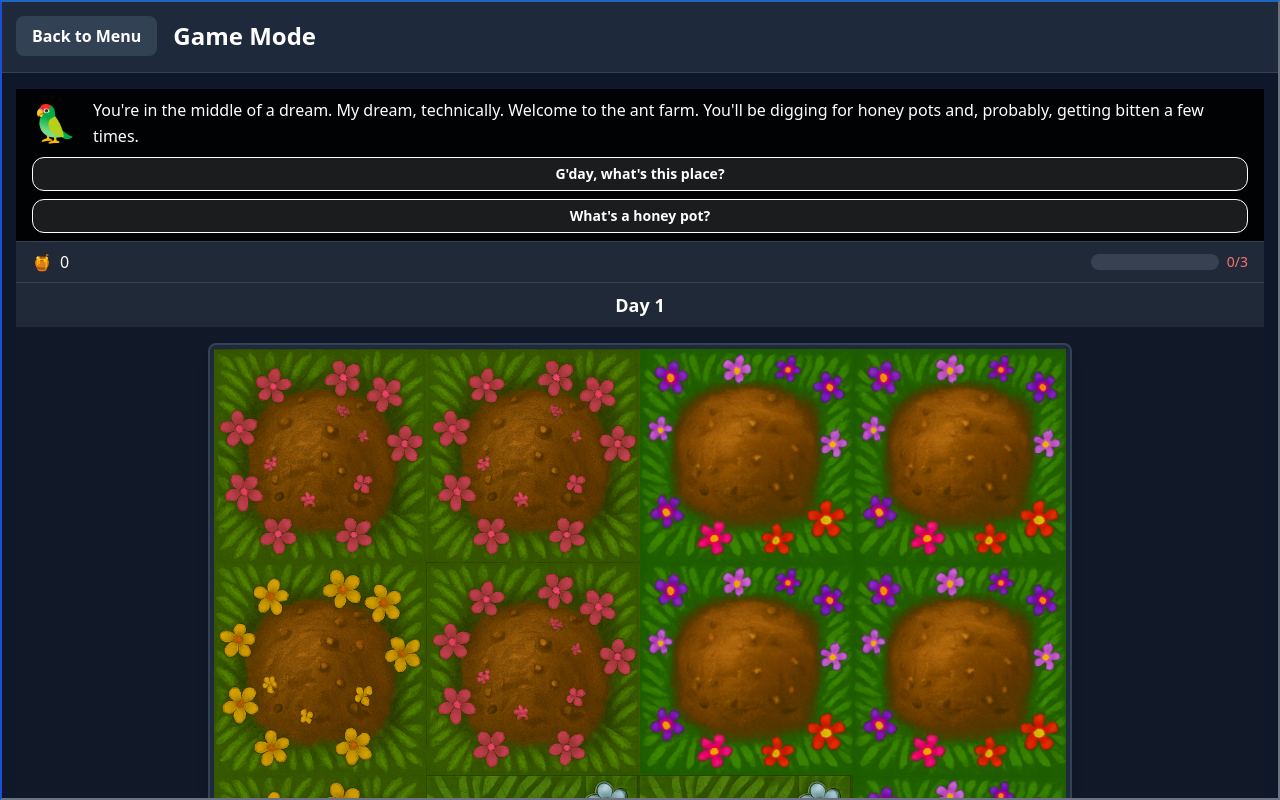
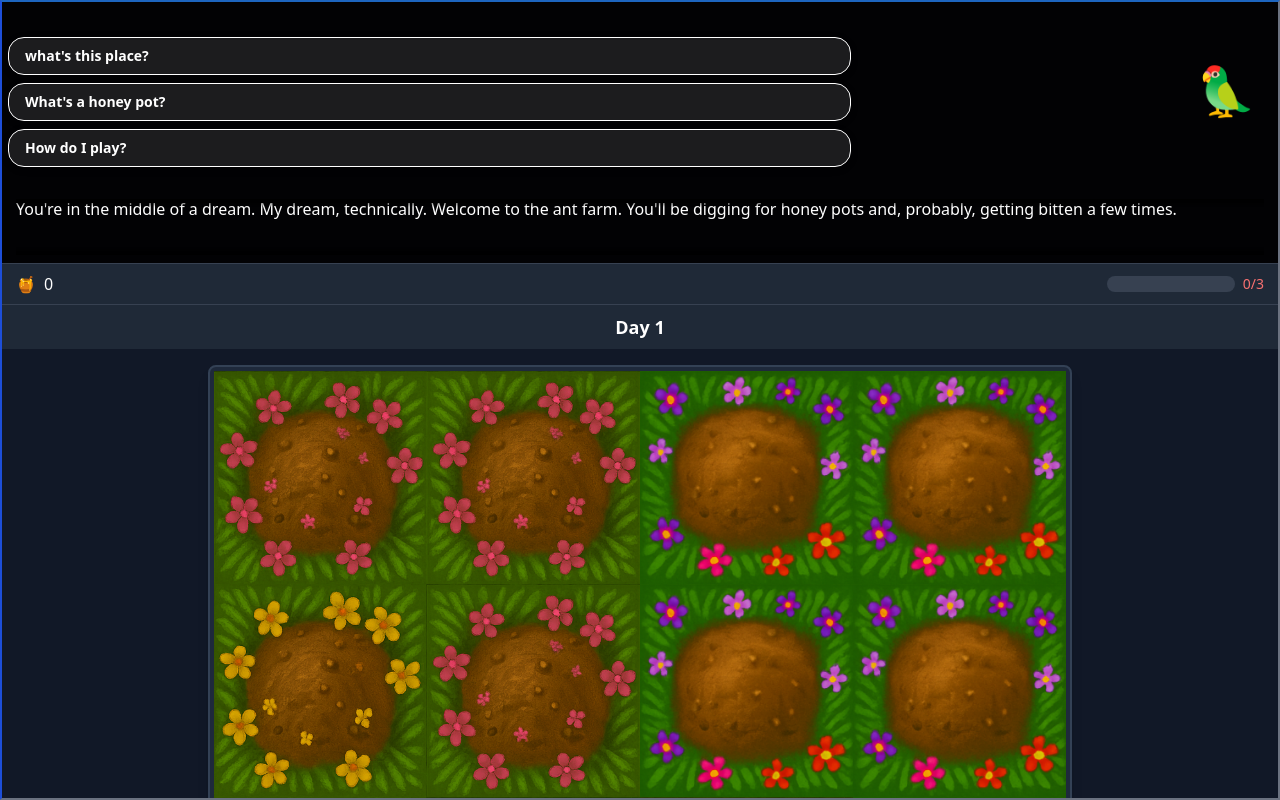
Before and after one commit to Crushford/Cassowary-Games, a Vue app: page /game in a window 1280 px wide. Shown: the top 800 px of the page. Built offline with nearby package versions, Linux system fonts and the light colour scheme.

Commit message:
Fix Dialogue bok placement

```diff
--- a/src/App.vue
+++ b/src/App.vue
@@ -1,25 +1,5 @@
 <template>
-  <div class="min-h-screen bg-slate-900 text-slate-300">
-    <!-- Header with Back Button (only show when not on home) -->
-    <header v-if="route.path !== '/'" class="p-4 bg-slate-800 border-b border-slate-700">
-      <div class="max-w-7xl mx-auto flex items-center gap-4">
-        <router-link
-          to="/"
-          class="px-4 py-2 bg-slate-700 hover:bg-slate-600 rounded-lg text-white font-semibold transition-colors"
-        >
-          Back to Menu
-        </router-link>
-        <h1 class="text-2xl font-bold text-white">
-          {{ route.path === '/level-builder' ? 'Level Builder' : 'Game Mode' }}
-        </h1>
-      </div>
-    </header>
-
-    <!-- Main Content -->
-    <main class="max-w-7xl mx-auto p-4">
-      <router-view />
-    </main>
-  </div>
+  <router-view />
 </template>
 
 <script setup lang="ts">
--- a/src/components/DialogueBox.vue
+++ b/src/components/DialogueBox.vue
@@ -1,52 +1,60 @@
 <template>
-  <div class="h-1/3 w-full bg-black/90 border-b border-gray-700">
-    <div class="h-full flex flex-col">
-      <!-- Character Avatar and Text Container -->
-      <div class="flex-1 flex items-center px-4 py-2">
-        <!-- Character Avatar -->
-        <div class="flex-shrink-0 mr-4">
-          <span class="text-4xl animate-bounce">{{
-            dialogueStore.currentCharacter?.fallbackEmoji || '🦜'
-          }}</span>
-        </div>
-
-        <!-- Dialogue Text -->
-        <div class="flex-1">
-          <div
-            class="text-white text-base leading-relaxed"
-            :class="{ 'animate-pulse': dialogueStore.isAnimating }"
-          >
-            <span v-if="dialogueStore.currentTopic" class="typewriter">
-              {{ displayedText }}
-            </span>
-          </div>
-        </div>
-      </div>
-
-      <!-- Response Options -->
-      <div class="px-4 pb-2 space-y-2">
+  <div class="h-[33vh] w-full bg-black/90 border-b border-gray-700 flex-shrink-0 flex flex-col">
+    <!-- Top Row: Questions (left) and Character (right) -->
+    <div class="flex flex-1 items-center px-2 pt-2 pb-1">
+      <!-- Thought Bubble Questions -->
+      <div class="flex flex-col space-y-2 w-2/3 max-w-[70vw]">
         <button
           v-for="topic in dialogueStore.availableTopics"
           :key="topic.id"
           @click="selectTopic(topic)"
-          class="w-full px-3 py-1.5 text-white text-sm font-bold text-center rounded-xl border border-white bg-white/10 hover:bg-white/20 hover:scale-105 transition-all duration-200 cursor-pointer focus:outline-none focus:ring-2 focus:ring-white/50"
+          class="relative text-left px-4 py-2 text-white text-sm font-bold rounded-2xl border border-white bg-white/10 hover:bg-white/20 shadow-md transition-all duration-200 cursor-pointer focus:outline-none focus:ring-2 focus:ring-white/50 thought-bubble"
         >
           {{ topic.questionText }}
         </button>
+      </div>
+      <!-- Character Avatar -->
+      <div class="flex-1 flex flex-col items-end justify-center pr-4">
+        <span class="text-5xl animate-bounce select-none">
+          {{ dialogueStore.currentCharacter?.fallbackEmoji || '🦜' }}
+        </span>
+      </div>
+    </div>
+    <!-- Bottom Row: Animated Answer Text -->
+    <div class="relative w-full px-4 pb-2">
+      <div class="relative overflow-hidden h-[3.5em]" style="line-height: 1.2em">
+        <!-- Fade overlay (top) -->
+        <div
+          class="absolute top-0 left-0 w-full h-2 bg-gradient-to-b from-black/90 to-transparent pointer-events-none z-10"
+        ></div>
+        <!-- Fade overlay (bottom) -->
+        <div
+          class="absolute bottom-0 left-0 w-full h-2 bg-gradient-to-t from-black/90 to-transparent pointer-events-none z-10"
+        ></div>
+        <!-- Animated text -->
+        <div
+          class="text-white text-base leading-tight typewriter-text"
+          :style="{ transform: `translateY(-${scrollOffset}px)` }"
+        >
+          <span v-if="dialogueStore.currentTopic">
+            {{ displayedText }}
+          </span>
+        </div>
       </div>
     </div>
   </div>
 </template>
 
 <script setup lang="ts">
-import { ref, onMounted, watch, onUnmounted } from 'vue';
+import { ref, onMounted, watch, onUnmounted, computed, nextTick } from 'vue';
 import { useDialogueStore } from '../stores/dialogueStore';
 import cockatooJames from '../data/characters/cockatooJames.json';
 
 const dialogueStore = useDialogueStore();
 const displayedText = ref('');
-const typewriterSpeed = 30; // milliseconds per character
+const typewriterSpeed = 30; // ms per character
 let typewriterInterval: number | null = null;
+const scrollOffset = ref(0);
 
 // Initialize dialogue when component mounts
 onMounted(() => {
@@ -64,24 +72,22 @@ watch(
   }
 );
 
-// Typewriter effect
-const startTypewriter = () => {
+// Typewriter effect with scroll
+const startTypewriter = async () => {
   if (!dialogueStore.currentTopic) return;
-
-  // Clear any existing interval
-  if (typewriterInterval) {
-    clearInterval(typewriterInterval);
-  }
-
+  if (typewriterInterval) clearInterval(typewriterInterval);
   dialogueStore.setAnimating(true);
   displayedText.value = '';
+  scrollOffset.value = 0;
   const text = dialogueStore.currentTopic.answerText;
   let currentIndex = 0;
 
-  typewriterInterval = window.setInterval(() => {
+  typewriterInterval = window.setInterval(async () => {
     if (currentIndex < text.length) {
       displayedText.value = text.slice(0, currentIndex + 1);
       currentIndex++;
+      await nextTick();
+      updateScroll();
     } else {
       if (typewriterInterval) {
         clearInterval(typewriterInterval);
@@ -91,6 +97,18 @@ const startTypewriter = () => {
     }
   }, typewriterSpeed);
 };
+
+// Calculate scroll offset for answer text
+function updateScroll() {
+  const el = document.querySelector('.typewriter-text');
+  if (el) {
+    const lineHeight = parseFloat(getComputedStyle(el).lineHeight) || 20;
+    const maxLines = 3;
+    const totalHeight = el.scrollHeight;
+    const visibleHeight = lineHeight * maxLines;
+    scrollOffset.value = Math.max(0, totalHeight - visibleHeight);
+  }
+}
 
 // Handle topic selection
 const selectTopic = (topic: { id: string }) => {
@@ -110,9 +128,17 @@ defineOptions({
 </script>
 
 <style scoped>
-.typewriter {
-  display: inline-block;
+.thought-bubble {
+  position: relative;
+  box-shadow: 0 2px 8px 0 rgba(0, 0, 0, 0.1);
+}
+.typewriter-text {
+  transition: transform 0.2s linear;
+  min-height: 3.5em;
+  max-height: 6em;
+  overflow: hidden;
+  display: block;
   white-space: pre-wrap;
-  word-wrap: break-word;
+  word-break: break-word;
 }
 </style>
--- a/src/data/characters/cockatooJames.json
+++ b/src/data/characters/cockatooJames.json
@@ -7,7 +7,7 @@
   "dialogue": [
     {
       "id": "start",
-      "questionText": "G'day, what's this place?",
+      "questionText": "what's this place?",
       "answerText": "You're in the middle of a dream. My dream, technically. Welcome to the ant farm. You'll be digging for honey pots and, probably, getting bitten a few times.",
       "prerequisites": []
     },
@@ -15,6 +15,12 @@
       "id": "ask_honey",
       "questionText": "What's a honey pot?",
       "answerText": "Honey pots are replete ants — they swell up with nectar until they're basically living storage units. The goal is to find them without getting stung.",
+      "prerequisites": []
+    },
+    {
+      "id": "how_to_play",
+      "questionText": "How do I play?",
+      "answerText": "Just click around, you'll figure it out.",
       "prerequisites": []
     },
     {
--- a/src/views/GameMode.vue
+++ b/src/views/GameMode.vue
@@ -1,8 +1,11 @@
 <template>
-  <!-- Add Dialogue Box -->
+  <div class="flex flex-col h-screen bg-gray-900">
+    <!-- Dialogue Box (Fixed 1/3 height) -->
     <DialogueBox />
-  <div class="flex flex-col bg-gray-900">
-    <div class="w-full max-w-full mx-auto">
+
+    <!-- Game Content (Fixed 2/3 height) -->
+    <div class="h-[67vh] flex flex-col">
+      <div class="w-full max-w-full mx-auto flex-1 flex flex-col">
         <!-- Stats Bar -->
         <div class="flex justify-between items-center px-4 py-2 bg-gray-800 text-white">
           <div class="flex items-center space-x-2">
@@ -40,10 +43,15 @@
           </div>
         </div>
 
+        <!-- Play Grid (Flexible height) -->
+        <div class="flex-1">
           <PlayGrid />
+        </div>
+
         <!-- Digging Mode Toggle -->
         <div class="flex justify-center py-2 bg-gray-800 text-white border-t border-gray-700">
           <DiggingModeToggle />
+        </div>
       </div>
     </div>
   </div>
```
Lines whose indentation alone changed are shown as unchanged.
